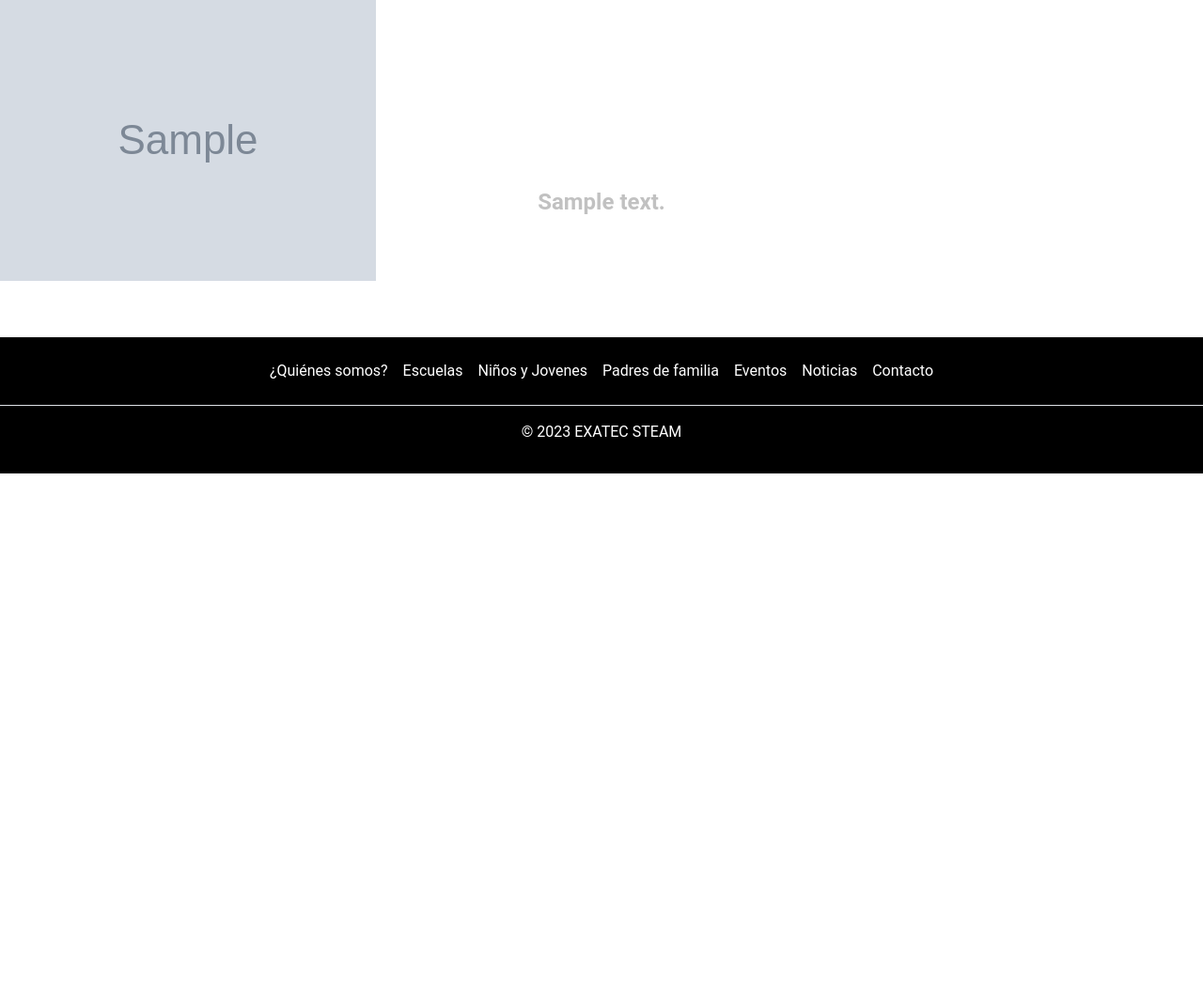
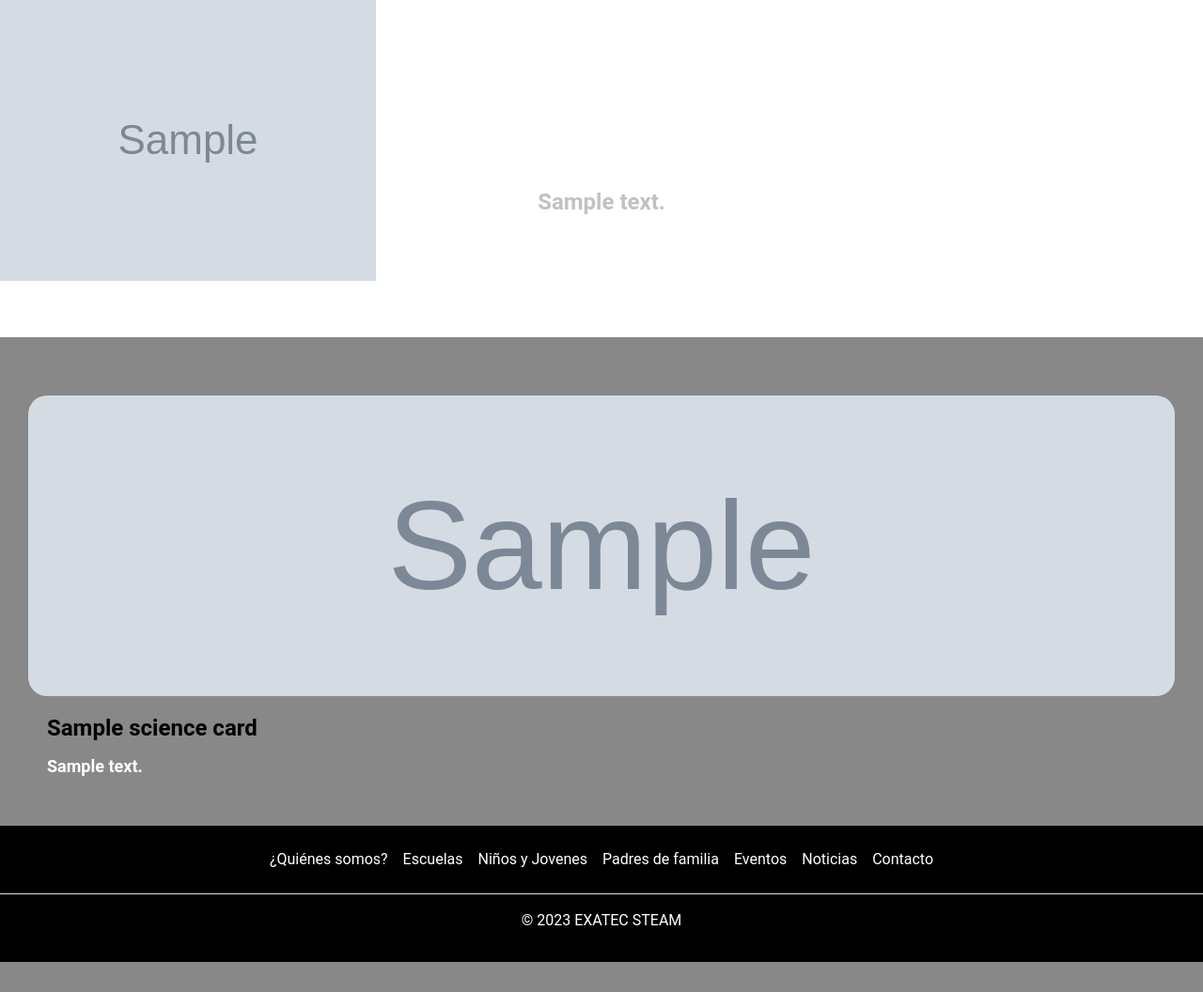
Before and after one commit to CDamianS/ExatecSTEAM, a Django app: template templates/science.html in a window 1280 px wide. Shown: the part 81-1137 px from the top of the page at 94% size. Before the commit the page ends 585 px from the top, so only its background shows below. Run offline with Django 4.2, Linux system fonts and the light colour scheme; the template is opened without the code that fills it: most values are stand-ins (such as "Sample title", 1, 10 or a date in 2020); grey boxes marked "Sample" are stand-in pictures.

Commit message:
Section content

```diff
--- a/static/css/styles.css
+++ b/static/css/styles.css
@@ -125,12 +125,20 @@
     font-size: 24px;
 }
 
+.custom-card .title-section {
+    color: black;
+}
+
 .custom-card .card-text {
     text-align: left;
     font-family: 'Roboto', sans-serif;
     font-weight: bold;
     color: #888888;
     font-size: 18px;
+}
+
+.custom-card .text-section {
+    color: white;
 }
 
 .noticias {
@@ -193,3 +201,17 @@
     margin-top: 40px;
     padding: 10px;
 }
+
+.section-content {
+    padding: 2rem 0;
+    overflow: hidden;
+}
+
+.fit-image {
+    object-fit: cover;
+    height: 20rem !important;
+}
+
+.no-bg-color {
+    background-color: transparent;
+}
--- a/templates/science.html
+++ b/templates/science.html
@@ -12,4 +12,30 @@
         </div>
     </div>
 </div>
+<div class="section-content" style="background-color: {{section_color}};">
+  {% for science_card in science_cards %}
+  {% if not forloop.counter|divisibleby:2 %}
+  <div class="row">
+  {% endif %}
+    <div class="col-sm-12 col-md-{{ science_card.col }}">
+      <div class="card-deck">
+        <div class="card border-0 custom-card no-bg-color">
+          <a href="#">
+            <img class="card-img-top fit-image" src="{% static science_card.image %}" alt="Card image cap">
+            <div class="card-body">
+              <h5 class="card-title title-section">{{ science_card.title }}</h5>
+              <p class="card-text text-section">{{ science_card.description }}</p>
+            </div>
+          </a>
+        </div>
+      </div>
+    </div>
+  {% if forloop.counter|divisibleby:2 %}
+  </div>
+  {% endif %}
+  {% endfor %}
+  {% if impar %}
+  </div>
+  {% endif %}
+</div>
 {% endblock %}
```
Also changed, not shown: Exatec/views.py (+53 -3 lines), static/img/science/bolsa_de_trabajo.webp (added), static/img/science/como_el_arte_soporta_mi_creatividad_científica.jpeg (added), static/img/science/donde_puedo_estudiar.webp (added), static/img/science/heroes_reales.webp (added), static/img/science/infografia.webp (added), static/img/science/la_mujer_y_la_ingenieria.jpeg (added), static/img/science/que_necesito_para.webp (added), static/img/science/áreas_de_oportunidad.jpg (added).
